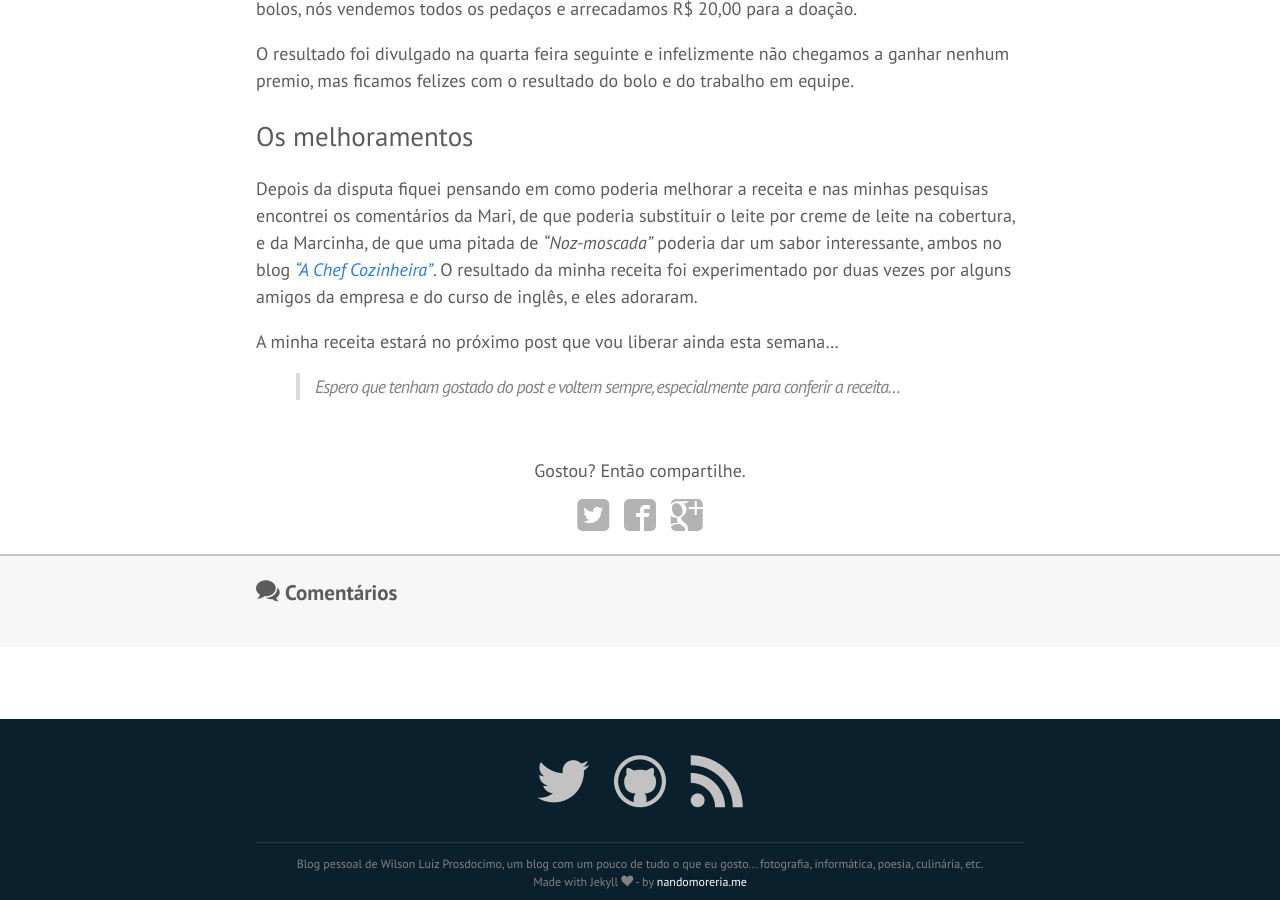
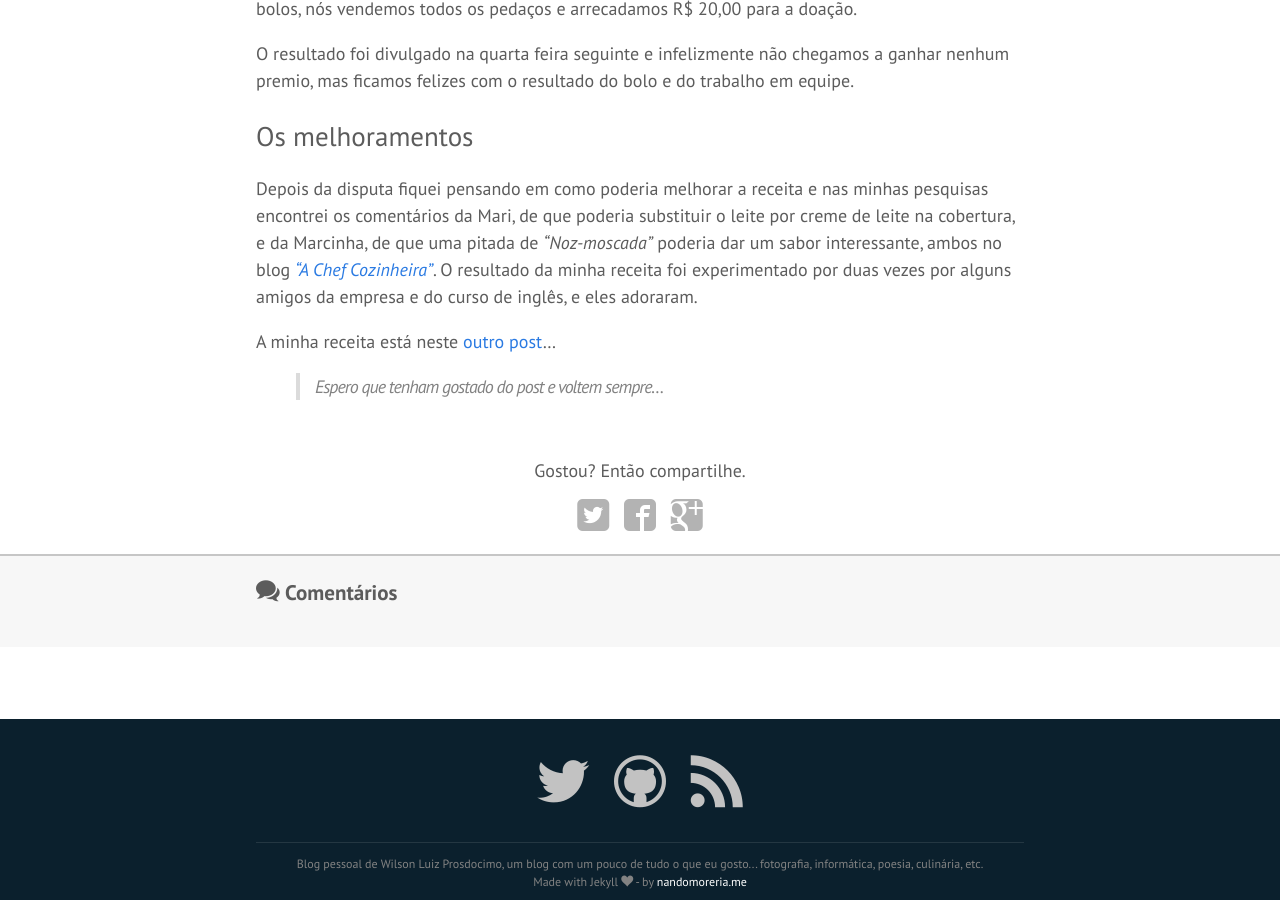
Before and after one commit to Wprosdocimo/wprosdocimo.github.io, a Jekyll site: the page built from _posts/2015-09-20-cake_bake-off_brazil.md, in a window 1280 px wide and 900 px high, scrolled down 6452 px. Built offline with Jekyll 4.4.1, drawn with Linux system fonts in a browser that asks for light colours; nearby versions of some CDN libraries; some web fonts are replaced; library files that are not in the unit come from our copies; comment, search, counter and statistics services are not loaded.

Commit message:
Atualizado post

```diff
--- a/_posts/2015-09-20-cake_bake-off_brazil.md
+++ b/_posts/2015-09-20-cake_bake-off_brazil.md
@@ -73,6 +73,6 @@ O resultado foi divulgado na quarta feira seguinte e infelizmente não chegamos
 
 Depois da disputa fiquei pensando em como poderia melhorar a receita e nas minhas pesquisas encontrei os comentários da Mari, de que poderia substituir o leite por creme de leite na cobertura, e da Marcinha, de que uma pitada de *"Noz-moscada"* poderia dar um sabor interessante, ambos no blog [*"A Chef Cozinheira"*](http://achefcozinheira.blogspot.com.br/2012/10/bolo-indiano.html). O resultado da minha receita foi experimentado por duas vezes por alguns amigos da empresa e do curso de inglês, e eles adoraram.
 
-A minha receita estará no próximo post que vou liberar ainda esta semana...
+A minha receita está neste [outro post](/bolo_indiano/)...
 
-> Espero que tenham gostado do post e voltem sempre, especialmente para conferir a receita...
+> Espero que tenham gostado do post e voltem sempre...
```
